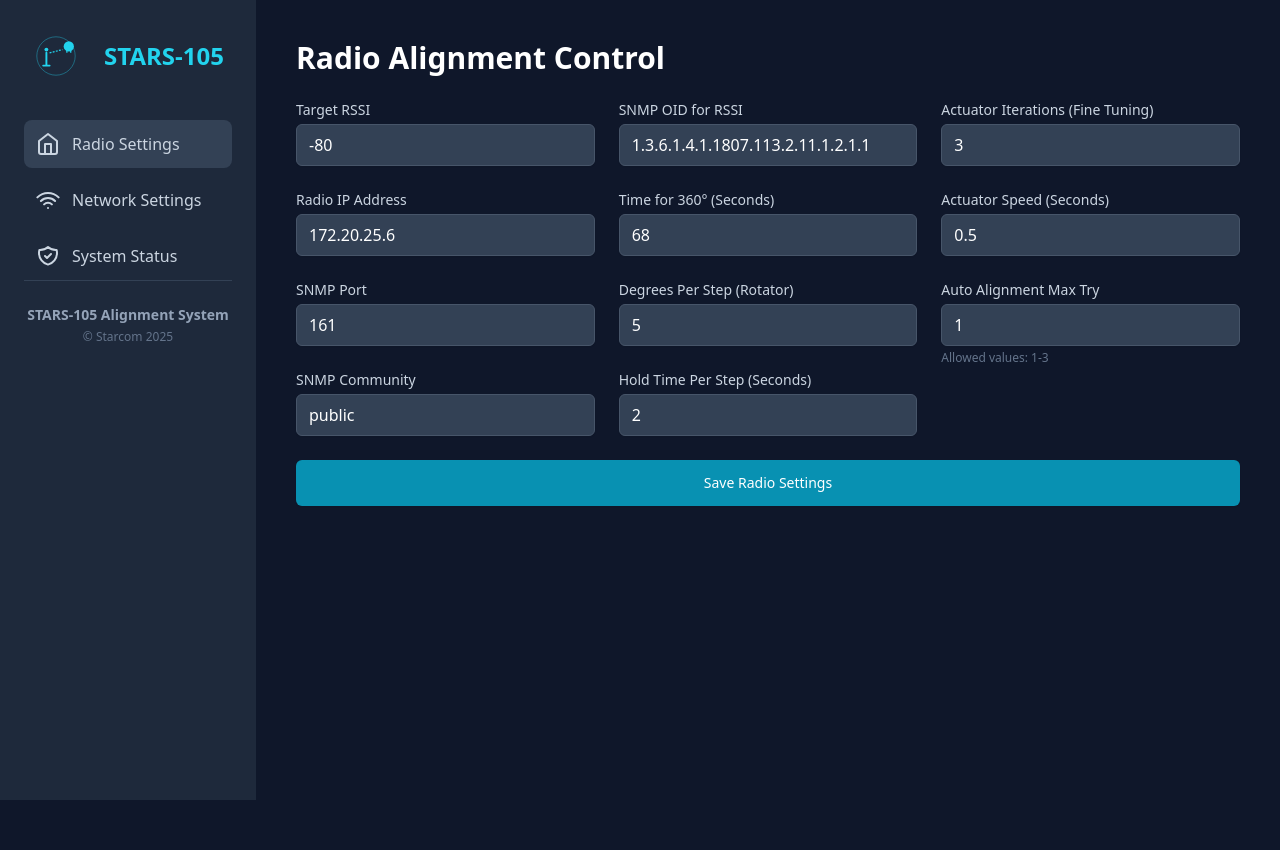
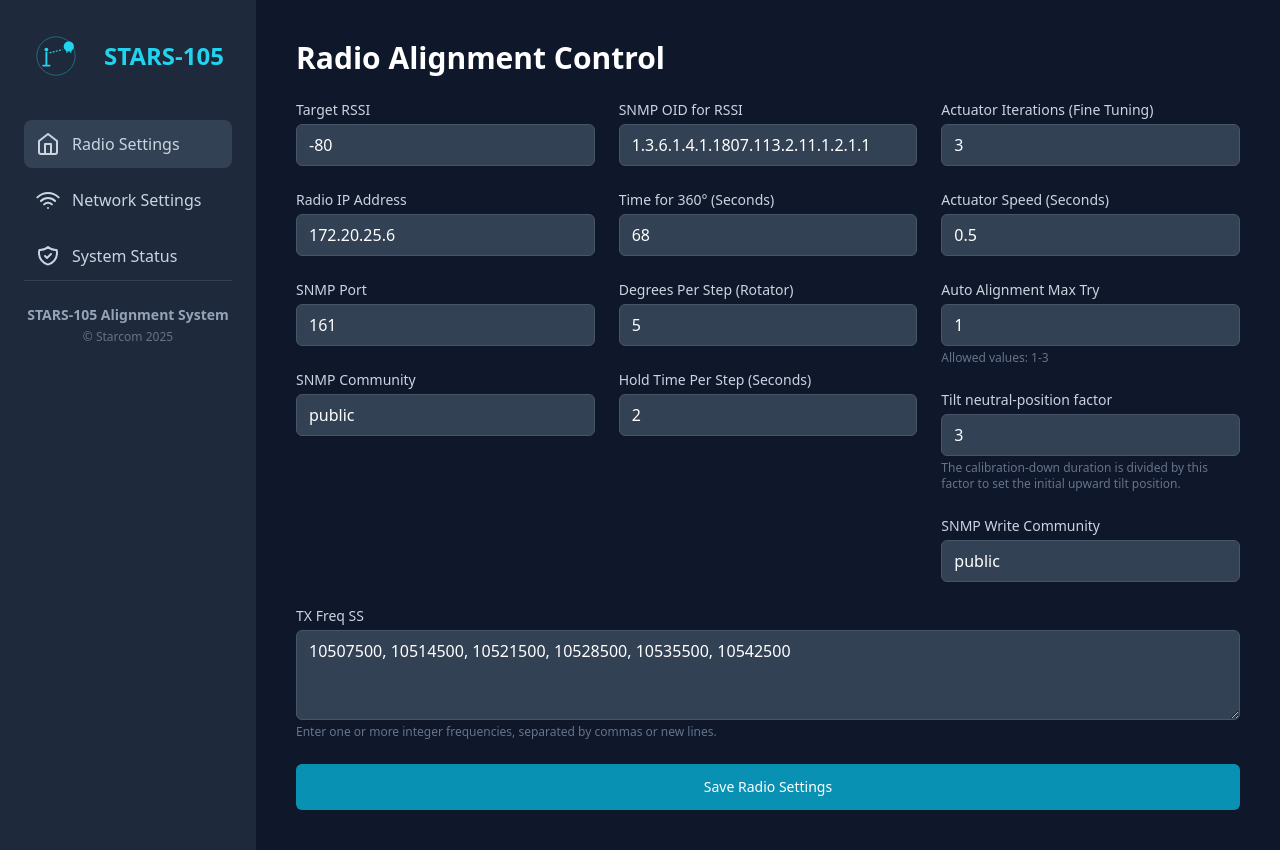
Before and after one commit to pardan/alignment_system, a Flask app: page / in a window 1280 px wide. Before the commit the page ends 800 px from the top, so only its background shows below. Run offline with Flask 3, Linux system fonts and the light colour scheme.

Commit message:
Add new configuration parameters for tilt neutral position and SNMP settings

```diff
--- a/app.py
+++ b/app.py
@@ -21,7 +21,10 @@ DEFAULT_CONFIG = {
     "iteration_actuator": 3,
     "actuator_speed": 0.5,
     "max_try": 1,
-    "360_in_sec": 68
+    "360_in_sec": 68,
+    "tilt_neutral_position_factor": 3.0,
+    "tx_freq_ss": [10507500, 10514500, 10521500, 10528500, 10535500, 10542500],
+    "SNMP_WRITE_COMMUNITY": "public"
 }
 
 # --- Helper Functions ---
@@ -151,6 +154,23 @@ def api_config():
                     return jsonify({"status": "error", "message": "Auto Alignment Max Try must be a value between 1 and 3"}), 400
             except (ValueError, TypeError):
                 return jsonify({"status": "error", "message": "Auto Alignment Max Try must be a valid integer between 1 and 3"}), 400
+
+        try:
+            tilt_neutral_position_factor = float(data['tilt_neutral_position_factor'])
+            if tilt_neutral_position_factor <= 0:
+                raise ValueError
+        except (KeyError, ValueError, TypeError):
+            return jsonify({"status": "error", "message": "Tilt neutral-position factor must be a number greater than 0."}), 400
+        data['tilt_neutral_position_factor'] = tilt_neutral_position_factor
+
+        tx_freq_ss = data.get('tx_freq_ss')
+        if (not isinstance(tx_freq_ss, list) or not tx_freq_ss or
+                any(isinstance(value, bool) or not isinstance(value, int) or value <= 0 for value in tx_freq_ss)):
+            return jsonify({"status": "error", "message": "TX Freq SS must contain one or more positive integer frequencies."}), 400
+
+        if not isinstance(data.get('SNMP_WRITE_COMMUNITY'), str) or not data['SNMP_WRITE_COMMUNITY'].strip():
+            return jsonify({"status": "error", "message": "SNMP Write Community is required."}), 400
+        data['SNMP_WRITE_COMMUNITY'] = data['SNMP_WRITE_COMMUNITY'].strip()
 
         if save_config(data):
             # Reload and restart the service after saving the new config
--- a/config.json
+++ b/config.json
@@ -9,5 +9,15 @@
     "iteration_actuator": 3,
     "actuator_speed": 0.5,
     "max_try": 1,
-    "360_in_sec": 68
+    "360_in_sec": 68,
+    "tilt_neutral_position_factor": 3.0,
+    "tx_freq_ss": [
+        10507500,
+        10514500,
+        10521500,
+        10528500,
+        10535500,
+        10542500
+    ],
+    "SNMP_WRITE_COMMUNITY": "public"
 }
--- a/templates/index.html
+++ b/templates/index.html
@@ -149,7 +149,21 @@
                                 <input id="max_try" type="number" min="1" max="3" class="mt-1 appearance-none block w-full px-3 py-2 bg-slate-700 border border-slate-600 rounded-md shadow-sm focus:outline-none focus:ring-cyan-500 focus:border-cyan-500">
                                 <p class="mt-1 text-xs text-slate-500">Allowed values: 1-3</p>
                             </div>
+                            <div>
+                                <label for="tilt_neutral_position_factor" class="block text-sm font-medium text-slate-300">Tilt neutral-position factor</label>
+                                <input id="tilt_neutral_position_factor" type="number" min="0.1" step="0.1" class="mt-1 appearance-none block w-full px-3 py-2 bg-slate-700 border border-slate-600 rounded-md shadow-sm focus:outline-none focus:ring-cyan-500 focus:border-cyan-500">
+                                <p class="mt-1 text-xs text-slate-500">The calibration-down duration is divided by this factor to set the initial upward tilt position.</p>
+                            </div>
+                            <div>
+                                <label for="SNMP_WRITE_COMMUNITY" class="block text-sm font-medium text-slate-300">SNMP Write Community</label>
+                                <input id="SNMP_WRITE_COMMUNITY" type="text" class="mt-1 appearance-none block w-full px-3 py-2 bg-slate-700 border border-slate-600 rounded-md shadow-sm focus:outline-none focus:ring-cyan-500 focus:border-cyan-500">
+                            </div>
                         </div>
+                    </div>
+                    <div>
+                        <label for="tx_freq_ss" class="block text-sm font-medium text-slate-300">TX Freq SS</label>
+                        <textarea id="tx_freq_ss" rows="3" class="mt-1 appearance-none block w-full px-3 py-2 bg-slate-700 border border-slate-600 rounded-md shadow-sm focus:outline-none focus:ring-cyan-500 focus:border-cyan-500" placeholder="10507500, 10514500, 10521500"></textarea>
+                        <p class="mt-1 text-xs text-slate-500">Enter one or more integer frequencies, separated by commas or new lines.</p>
                     </div>
                     <div>
                         <button type="submit" class="w-full flex justify-center py-3 px-4 border border-transparent rounded-md shadow-sm text-sm font-medium text-white bg-cyan-600 hover:bg-cyan-700 focus:outline-none focus:ring-2 focus:ring-offset-2 focus:ring-cyan-500 focus:ring-offset-slate-800">Save Radio Settings</button>
@@ -365,6 +379,9 @@
                     document.getElementById('actuator_speed').value = config.actuator_speed;
                     document.getElementById('max_try').value = config.max_try;
                     document.getElementById('360_in_sec').value = config['360_in_sec'];
+                    document.getElementById('tilt_neutral_position_factor').value = config.tilt_neutral_position_factor;
+                    document.getElementById('tx_freq_ss').value = config.tx_freq_ss.join(', ');
+                    document.getElementById('SNMP_WRITE_COMMUNITY').value = config.SNMP_WRITE_COMMUNITY;
                 } catch (error) { showAlert('Could not load radio config.', 'error'); }
             };
             radioForm.addEventListener('submit', async (e) => {
@@ -374,6 +391,21 @@
                 const maxTryValue = parseInt(document.getElementById('max_try').value, 10);
                 if (isNaN(maxTryValue) || maxTryValue < 1 || maxTryValue > 3) {
                     showAlert('Auto Alignment Max Try must be a value between 1 and 3', 'error');
+                    return;
+                }
+
+                const tiltNeutralPositionFactor = parseFloat(document.getElementById('tilt_neutral_position_factor').value);
+                if (isNaN(tiltNeutralPositionFactor) || tiltNeutralPositionFactor <= 0) {
+                    showAlert('Tilt neutral-position factor must be greater than 0.', 'error');
+                    return;
+                }
+
+                const txFreqSs = document.getElementById('tx_freq_ss').value
+                    .split(/[\s,]+/)
+                    .filter(Boolean)
+                    .map(value => Number(value));
+                if (!txFreqSs.length || txFreqSs.some(value => !Number.isInteger(value) || value <= 0)) {
+                    showAlert('TX Freq SS must contain one or more positive integer frequencies.', 'error');
                     return;
                 }
 
@@ -388,7 +420,10 @@
                     iteration_actuator: parseInt(document.getElementById('iteration_actuator').value, 10),
                     actuator_speed: parseFloat(document.getElementById('actuator_speed').value),
                     max_try: maxTryValue,
-                    '360_in_sec': parseInt(document.getElementById('360_in_sec').value, 10)
+                    '360_in_sec': parseInt(document.getElementById('360_in_sec').value, 10),
+                    tilt_neutral_position_factor: tiltNeutralPositionFactor,
+                    tx_freq_ss: txFreqSs,
+                    SNMP_WRITE_COMMUNITY: document.getElementById('SNMP_WRITE_COMMUNITY').value.trim()
                 };
                 try {
                     const response = await fetch('/api/config', { method: 'POST', headers: { 'Content-Type': 'application/json' }, body: JSON.stringify(configData) });
```
Also changed, not shown: auto_new.py (+10 -5 lines), README.md, 1 other file.
